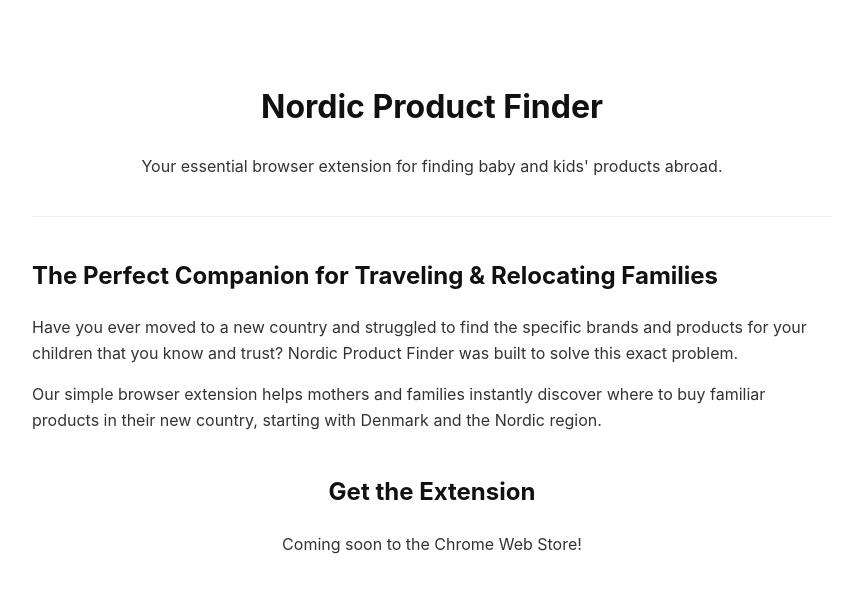
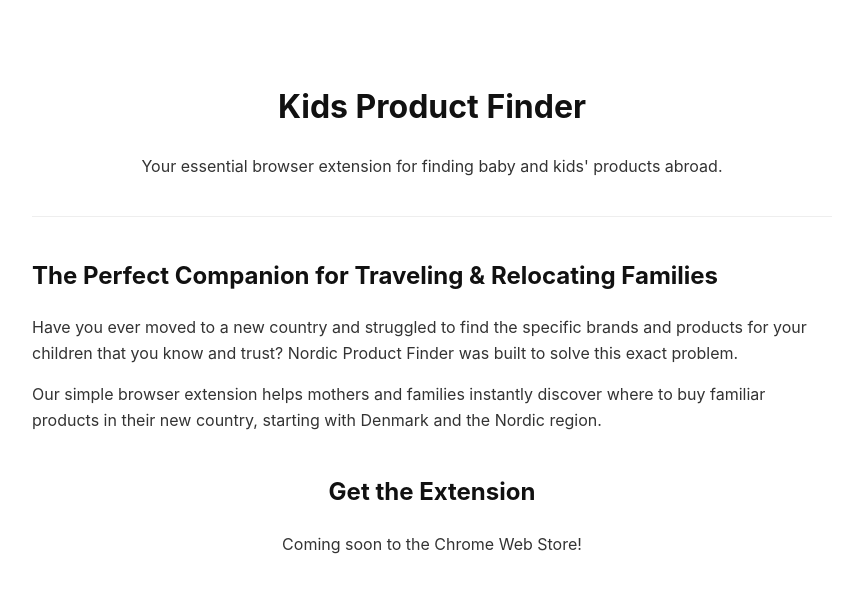
Before and after one commit to kohckamyxa/kohckamyxa.github.io, a plain HTML site: page index.html in a window 1280 px wide. Shown: the whole page, without its empty margins (208-1071 px from the left). Drawn offline with Linux system fonts and the light colour scheme.

Commit message:
Update index.html

```diff
--- a/index.html
+++ b/index.html
@@ -14,7 +14,7 @@
 </head>
 <body>
     <div class="header">
-        <h1>Nordic Product Finder</h1>
+        <h1>Kids Product Finder</h1>
         <p>Your essential browser extension for finding baby and kids' products abroad.</p>
     </div>
 
```
